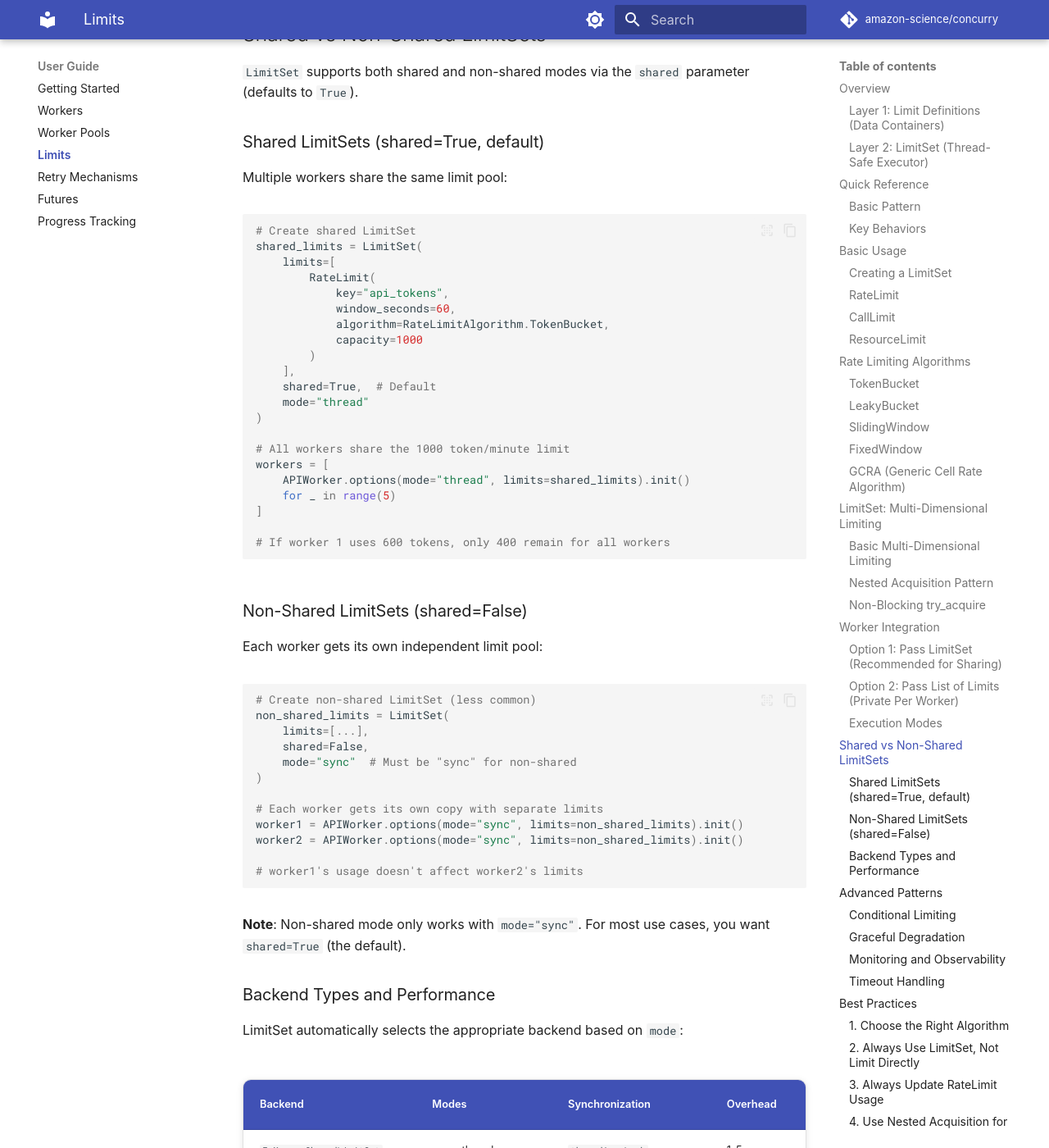
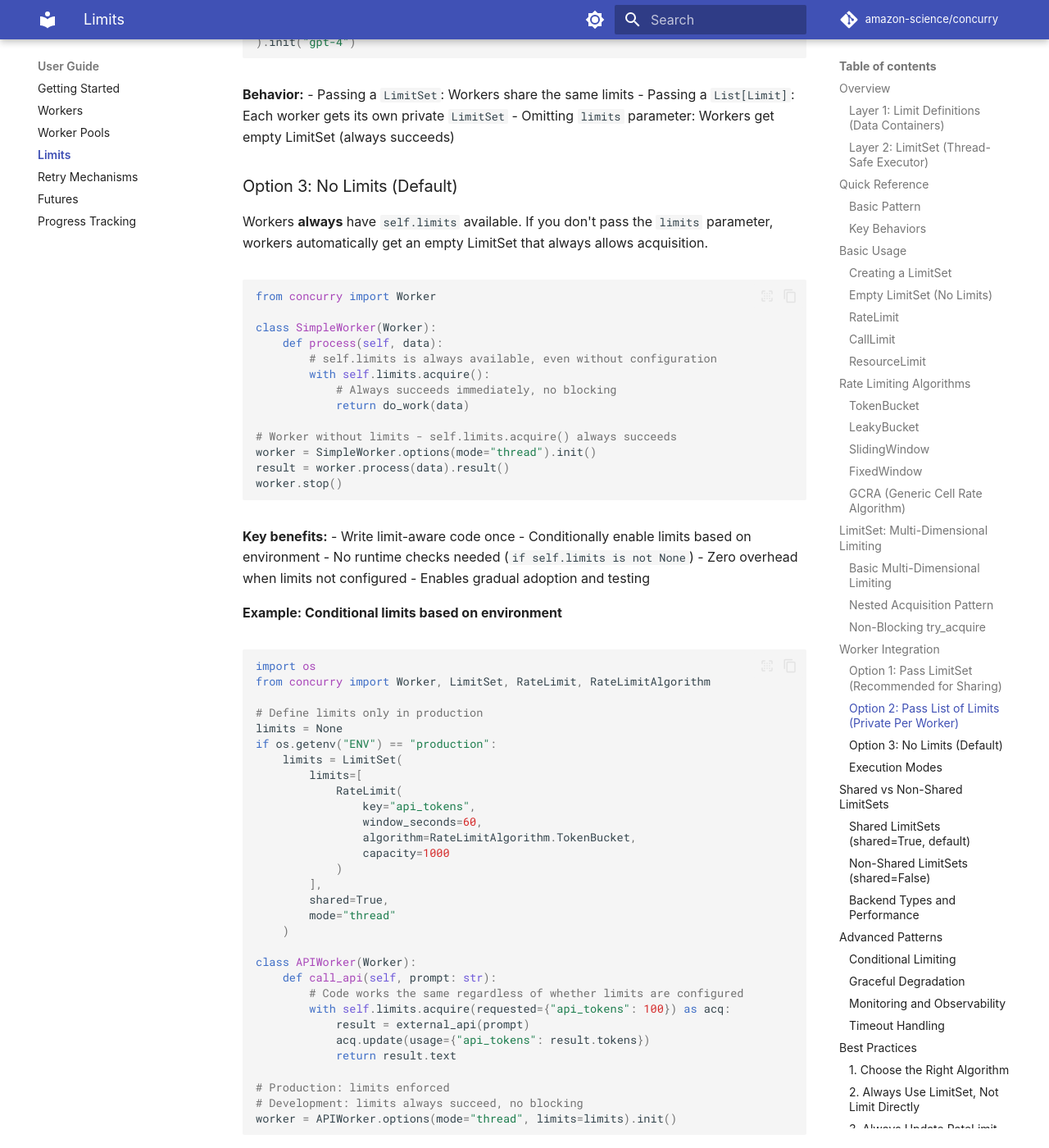
Before and after one commit to amazon-science/concurry, an MkDocs documentation site: the page built from docs/user-guide/limits.md, in a window 1280 px wide and 1400 px high, scrolled down 11508 px. Shown: the whole window at 82% size. Built offline with MkDocs 1.6.1 and Material for MkDocs 9.7.7, drawn with Linux system fonts in a browser that asks for light colours; comment, search, counter and statistics services are not loaded; the version menu is left out; some of the changed text lies outside the part shown.

Commit message:
Supported always passing empty limits to workers (so .limits always exists)

````diff
--- a/docs/user-guide/limits.md
+++ b/docs/user-guide/limits.md
@@ -55,6 +55,8 @@
 |---------|----------|
 | **Limit objects** | Data containers only, NOT thread-safe |
 | **LimitSet** | Factory function, creates thread-safe executor |
+| **Empty LimitSet** | Workers always have `self.limits`, even without configuration |
+| **No limits** | Empty LimitSet always allows acquisition, zero overhead |
 | **CallLimit** | Always acquired with default of 1, no update needed |
 | **ResourceLimit** | Always acquired with default if not specified, no update needed |
 | **RateLimit** | Must be in `requested` dict, requires `update()` call |
@@ -100,6 +102,54 @@
 - Always call `acq.update()` for RateLimits to report actual usage
 - Unused tokens may be refunded (algorithm-specific)
 - Usage must not exceed requested amount
+
+### Empty LimitSet (No Limits)
+
+Workers **always** have `self.limits` available, even when no limits are configured. If you create a worker without passing limits, it automatically gets an empty LimitSet that always allows acquisition without blocking.
+
+```python
+from concurry import Worker
+
+class APIWorker(Worker):
+    def __init__(self):
+        pass
+
+    def process(self, data):
+        # self.limits is always available
+        with self.limits.acquire():
+            # Always succeeds immediately, no blocking
+            return do_work(data)
+
+# Worker without limits - self.limits.acquire() always succeeds
+worker = APIWorker.options(mode="thread").init()
+result = worker.process(data).result()
+worker.stop()
+```
+
+**Key benefits:**
+- Write code once, conditionally enforce limits
+- No need to check `if self.limits is not None`
+- Zero overhead when no limits configured
+- Enables gradual adoption of limits
+
+**Creating empty LimitSet directly:**
+
+```python
+from concurry import LimitSet
+
+# Create empty LimitSet - always allows acquisition
+empty_limits = LimitSet(limits=[], shared=False, mode="sync")
+
+with empty_limits.acquire():
+    # Always succeeds immediately
+    do_work()
+```
+
+**Use cases:**
+- Development/testing without limit enforcement
+- Conditional limit enforcement based on environment
+- Gradual rollout of rate limiting
+- Code that optionally uses limits
 
 ### RateLimit
 
@@ -484,6 +534,69 @@
 **Behavior:**
 - Passing a `LimitSet`: Workers share the same limits
 - Passing a `List[Limit]`: Each worker gets its own private `LimitSet`
+- Omitting `limits` parameter: Workers get empty LimitSet (always succeeds)
+
+### Option 3: No Limits (Default)
+
+Workers **always** have `self.limits` available. If you don't pass the `limits` parameter, workers automatically get an empty LimitSet that always allows acquisition.
+
+```python
+from concurry import Worker
+
+class SimpleWorker(Worker):
+    def process(self, data):
+        # self.limits is always available, even without configuration
+        with self.limits.acquire():
+            # Always succeeds immediately, no blocking
+            return do_work(data)
+
+# Worker without limits - self.limits.acquire() always succeeds
+worker = SimpleWorker.options(mode="thread").init()
+result = worker.process(data).result()
+worker.stop()
+```
+
+**Key benefits:**
+- Write limit-aware code once
+- Conditionally enable limits based on environment
+- No runtime checks needed (`if self.limits is not None`)
+- Zero overhead when limits not configured
+- Enables gradual adoption and testing
+
+**Example: Conditional limits based on environment**
+
+```python
+import os
+from concurry import Worker, LimitSet, RateLimit, RateLimitAlgorithm
+
+# Define limits only in production
+limits = None
+if os.getenv("ENV") == "production":
+    limits = LimitSet(
+        limits=[
+            RateLimit(
+                key="api_tokens",
+                window_seconds=60,
+                algorithm=RateLimitAlgorithm.TokenBucket,
+                capacity=1000
+            )
+        ],
+        shared=True,
+        mode="thread"
+    )
+
+class APIWorker(Worker):
+    def call_api(self, prompt: str):
+        # Code works the same regardless of whether limits are configured
+        with self.limits.acquire(requested={"api_tokens": 100}) as acq:
+            result = external_api(prompt)
+            acq.update(usage={"api_tokens": result.tokens})
+            return result.text
+
+# Production: limits enforced
+# Development: limits always succeed, no blocking
+worker = APIWorker.options(mode="thread", limits=limits).init()
+```
 
 ### Execution Modes
 
````
Also changed, not shown: 4 other files.
